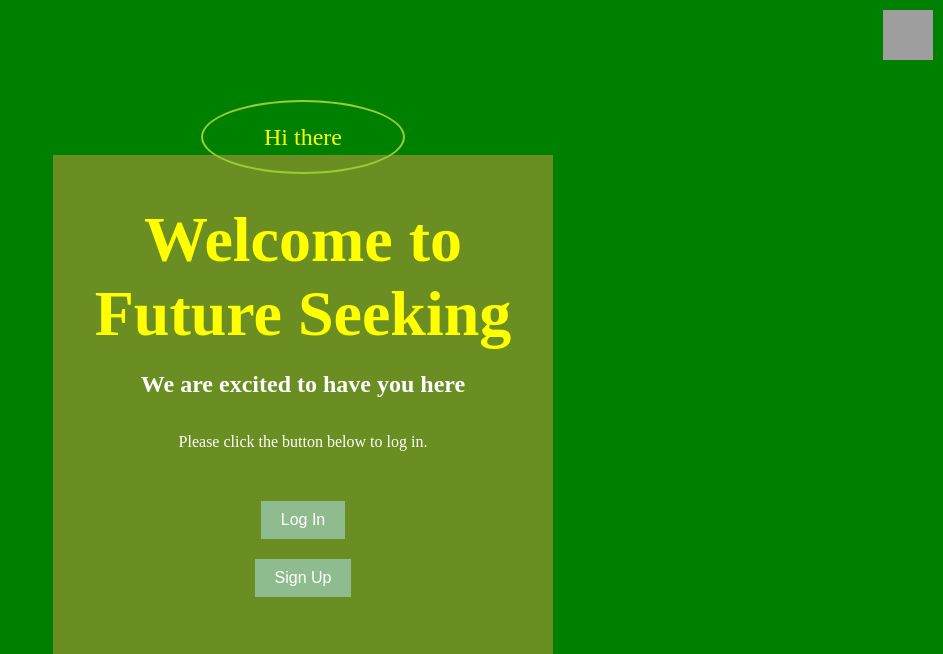
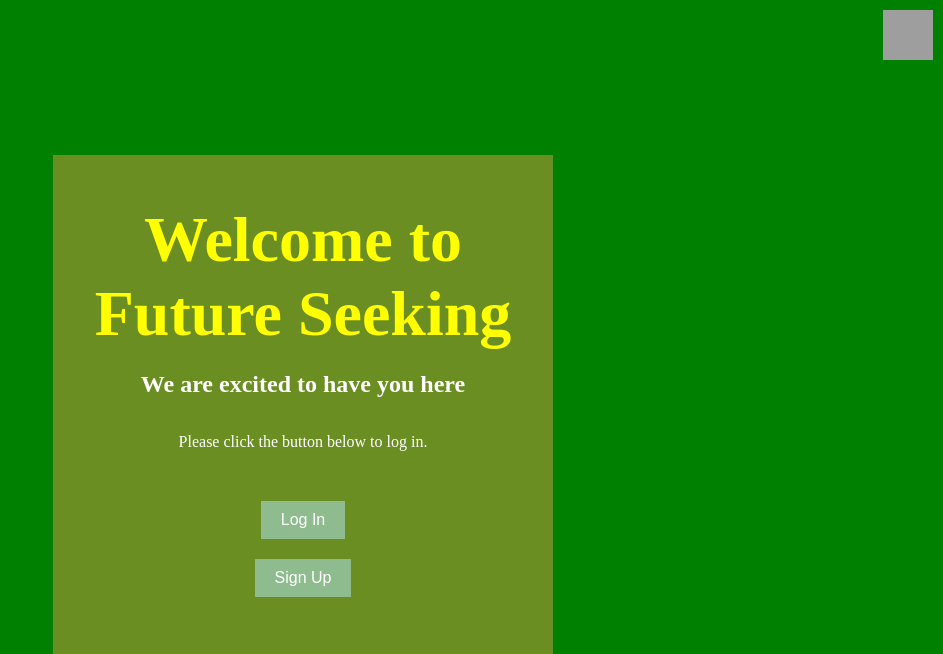
Before and after one commit to GRINGOLOCO7/AI_assistant_future_Carrear, a Flask app: page / in a window 1280 px wide. Shown: the top 654 px of the page, without its empty margins (337-1280 px from the left). Run offline with Flask 3, Linux system fonts and the light colour scheme; grey boxes are pictures that could not be loaded.

Commit message:
delete oval

```diff
--- a/templates/welcome.html
+++ b/templates/welcome.html
@@ -11,23 +11,6 @@
             align-items: center;
             height: 100vh;
             margin-top: 5px;
-        }
-        .oval {
-            position: absolute;
-            top: 100px;
-            width: 200px;
-            height: 70px;
-            border: 2px solid yellowgreen; /* Add border */
-            border-radius: 50%;
-            display: flex;
-            justify-content: center;
-            align-items: center;
-            z-index: 1;
-        }
-        .oval-text {
-            font-size: 1.5em;
-            color: yellow;
-            text-align: center;
         }
         .rectangle {
             position: absolute;
@@ -83,9 +66,6 @@
 
 <body>
     <img src="https://static.vecteezy.com/system/resources/previews/000/356/375/original/vector-graduation-cap-icon.jpg" alt="Placeholder Image" class="corner-image">
-    <div class="oval">
-        <span class="oval-text">Hi there</span>
-    </div>
     <div class="rectangle"></div>
     <h1>Welcome to</h1>
     <h1>Future Seeking</h1>
```
